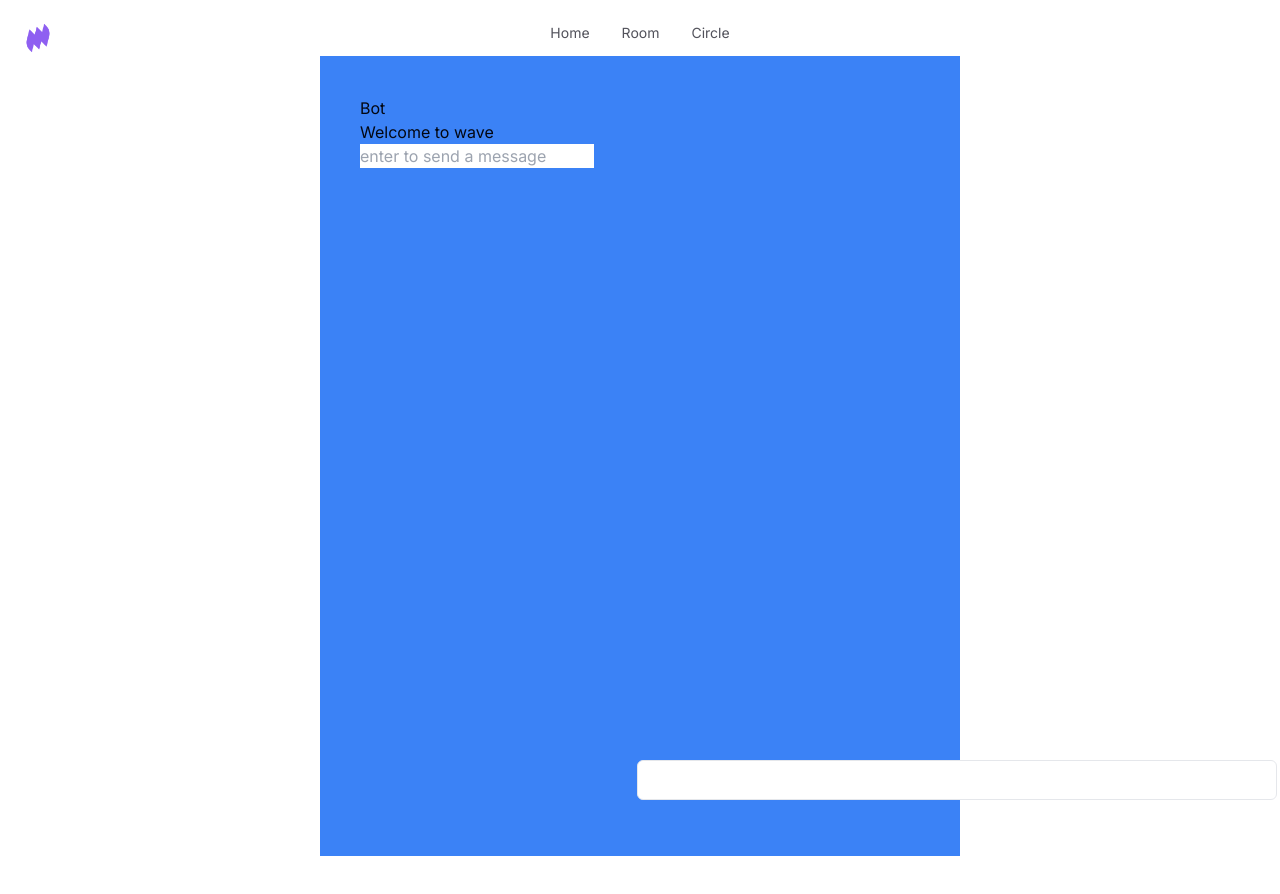
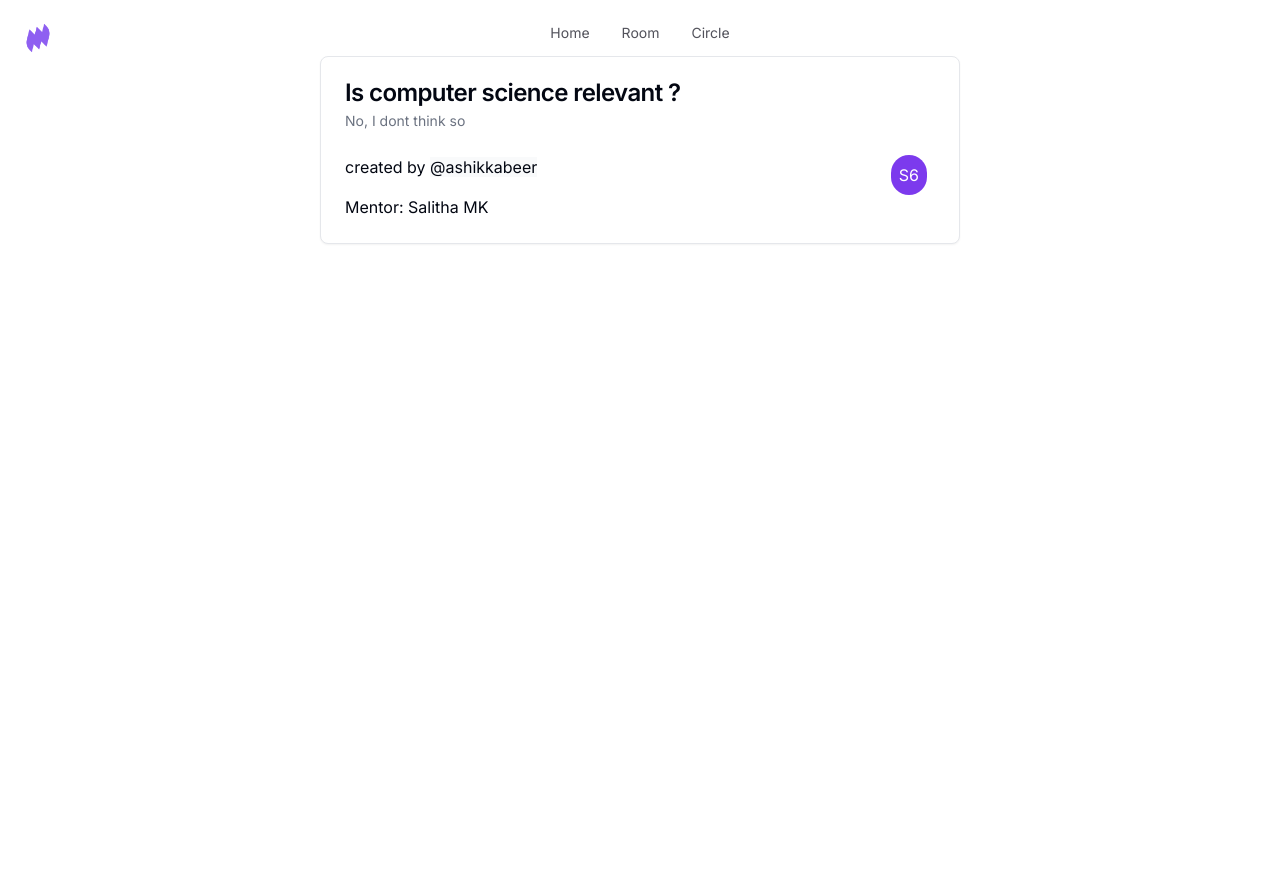
Before and after one commit to ashikkabeer/wave-frontend, a Next.js app: page /room in a window 1280 px wide. After the commit the page ends 856 px from the top, so only its background shows below. Built offline with nearby package versions, Linux system fonts and the light colour scheme; no server answers.

Commit message:
feat: chat rooms

```diff
--- a/src/app/room/chat.tsx
+++ b/src/app/room/chat.tsx
@@ -1,95 +1,30 @@
-"use client";
+import Link from "next/link";
 import {
   Card,
   CardContent,
   CardDescription,
-  CardFooter,
   CardHeader,
   CardTitle,
 } from "@/components/ui/card";
-import { useRef, useState,useEffect } from "react";
-import {io} from "socket.io-client"
 
-const SystemMessage = {
-  id:1,
-  body:"Welcome to wave",
-  author:"Bot",
-  createdAt: new Date().setFullYear(2021, 10, 10)
-}
-const socket = io('http://localhost:3000');
-// const socket = io('http://localhost:3000', { autoConnect: false });
-interface ChatProps {
-  currentUser: string; // Adjust the type according to your needs
-}
-export default function Chat({ currentUser }: ChatProps) {
-  const dummy = useRef();
-  const [inputValue, setinputValue] = useState("");
-  const [messages, setMessages] = useState([SystemMessage]);
-
-  useEffect(()=> {
-    socket.connect();
-
-    socket.on("connect",() => {
-      console.log("Socket connected");
-    })
-    socket.on("disconnect",() => {
-      console.log("Socket disconnected");
-    })
-
-    socket.on("createMessage",(newMessage) => {
-      setMessages((previousMessages) => [...previousMessages,newMessage])
-    })
-    return () => {
-      socket.off("connect");
-      socket.off("disconnect");
-      socket.off("createMessage");
-    }
-  },[]);
-
-  const handleSendMessage = (e) => {
-    if(e.key != "Enter" || inputValue.trim().length ===0 )return;
-console.log(e.target.value)
-    socket.emit("createMessage", {author:"ashik",body:inputValue.trim()});
-    setinputValue("");
-  };
-  const handleLogout = () => {
-    socket.disconnect();
-  }
-
-  // const sendMessage = async (e: any) => {
-  //   e.preventDefault();
-
-  //   setinputValue("");
-  //   // dummy.current.scrollIntoView({ behavior: 'smooth' });
-  // };
+export default function Chat() {
   return (
-    <div>
-      <div className="chat">
-      {messages.map((message, idx) => (
-        <div
-        key={idx}
-        className={`char-message ${
-          currentUser === message.author ? "outgoing" : ""
-        }`}
-        >
-        <div className="chat-message-wrapper">
-          <span className="chat-message-author">{message.author}</span>
-          <div className="chat-message-bubble">
-            <span className="chat-message-body">{message.body}</span>
-          </div>
-        </div>
-        </div>
-      ))}
-    </div>
-    <div className="chat-composer">
-      <input
-      type="text"
-      placeholder="enter to send a message"
-      value={inputValue}
-      onChange={(e) => setinputValue(e.target.value)}
-      onKeyDown={handleSendMessage}
-      />
-    </div>
-    </div>
+    <main className="w-full">
+      <div className="">
+        <Card className="">
+          <CardHeader>
+            <CardTitle>Is computer science relevant ?</CardTitle>
+            <CardDescription>No, I dont think so</CardDescription>
+          </CardHeader>
+          <CardContent>
+            <div className="flex justify-between">
+              <p>created by <span className="bg-primary-foreground">@ashikkabeer</span></p>
+              <p className="bg-primary text-white p-2 rounded-full mr-2">S6</p>
+            </div>
+            <p>Mentor: Salitha MK</p>
+          </CardContent>
+        </Card>
+      </div>
+    </main>
   );
 }
--- a/src/app/room/page.tsx
+++ b/src/app/room/page.tsx
@@ -1,20 +1,12 @@
-import Image from "next/image";
-import Chat from "./chat";
-import { Input } from "@/components/ui/input";
-import { Button } from "@/components/ui/button"
+import Link from "next/link"
+import Chat from "./chat"
+export default function Room () {
 
-export default async function Room() {
-  return (
-    <div className="w-screen flex justify-center my">
-      <div className=" w-full px-10 md:w-1/2 h-screen bg-blue-500">
-        <div className="h-full gap-2 flex flex-col my-10">
-          <Chat currentUser={"ashikkabeer"} />
-          <div className="fixed flex w-full justify-center gap-2 bottom-0">
-          <Input className=" w-2/4"/>
-          <Button variant="outline">Button</Button>
-          </div>
-        </div>
-      </div>
-    </div>
-  );
+    return (
+        <main className="w-screen flex justify-center">
+            <div className="w-2/4 h-screen flex-col gap-3">
+               <Link className="" href={"https://www.github.com/ashikkabeer"}> <Chat /></Link>
+            </div>
+        </main>
+    )
 }
--- /dev/null
+++ b/src/app/room/room/[id]/chat.tsx
@@ -0,0 +1,95 @@
+"use client";
+import {
+  Card,
+  CardContent,
+  CardDescription,
+  CardFooter,
+  CardHeader,
+  CardTitle,
+} from "@/components/ui/card";
+import { useRef, useState,useEffect } from "react";
+import {io} from "socket.io-client"
+
+const SystemMessage = {
+  id:1,
+  body:"Welcome to wave",
+  author:"Bot",
+  createdAt: new Date().setFullYear(2021, 10, 10)
+}
+const socket = io('http://localhost:3000');
+// const socket = io('http://localhost:3000', { autoConnect: false });
+interface ChatProps {
+  currentUser: string; // Adjust the type according to your needs
+}
+export default function Chat({ currentUser }: ChatProps) {
+  const dummy = useRef();
+  const [inputValue, setinputValue] = useState("");
+  const [messages, setMessages] = useState([SystemMessage]);
+
+  useEffect(()=> {
+    socket.connect();
+
+    socket.on("connect",() => {
+      console.log("Socket connected");
+    })
+    socket.on("disconnect",() => {
+      console.log("Socket disconnected");
+    })
+
+    socket.on("createMessage",(newMessage) => {
+      setMessages((previousMessages) => [...previousMessages,newMessage])
+    })
+    return () => {
+      socket.off("connect");
+      socket.off("disconnect");
+      socket.off("createMessage");
+    }
+  },[]);
+
+  const handleSendMessage = (e) => {
+    if(e.key != "Enter" || inputValue.trim().length ===0 )return;
+console.log(e.target.value)
+    socket.emit("createMessage", {author:"ashik",content:inputValue.trim()});
+    setinputValue("");
+  };
+  const handleLogout = () => {
+    socket.disconnect();
+  }
+
+  // const sendMessage = async (e: any) => {
+  //   e.preventDefault();
+
+  //   setinputValue("");
+  //   // dummy.current.scrollIntoView({ behavior: 'smooth' });
+  // };
+  return (
+    <div>
+      <div className="chat">
+      {messages.map((message, idx) => (
+        <div
+        key={idx}
+        className={`char-message ${
+          currentUser === message.author ? "outgoing" : ""
+        }`}
+        >
+        <div className="chat-message-wrapper">
+          <span className="chat-message-author">{message.author}</span>
+          <div className="chat-message-bubble">
+            <span className="chat-message-body">{message.body}</span>
+          </div>
+        </div>
+        </div>
+      ))}
+    </div>
+    <div className="chat-composer">
+      <input
+      type="text"
+      placeholder="enter to send a message"
+      value={inputValue}
+      onChange={(e) => setinputValue(e.target.value)}
+      onKeyDown={handleSendMessage}
+      />
+    </div>
+    </div>
+  );
+}
--- a/src/app/room/room/[id]/page.tsx
+++ b/src/app/room/room/[id]/page.tsx
@@ -1,59 +1,20 @@
-import { type Metadata } from 'next'
-import { notFound, redirect } from 'next/navigation'
+import Image from "next/image";
+import Chat from "./chat";
+import { Input } from "@/components/ui/input";
+import { Button } from "@/components/ui/button"
 
-import { auth } from '@/auth'
-import { getChat, getMissingKeys } from '@/app/actions'
-import { Chat } from '@/components/chat'
-import { AI } from '@/lib/chat/actions'
-import { Session } from '@/lib/types'
-
-export interface ChatPageProps {
-  params: {
-    id: string
-  }
+export default async function Room() {
+  return (
+    <div className="w-screen flex justify-center my">
+      <div className=" w-full px-10 md:w-1/2 h-screen bg-blue-500">
+        <div className="h-full gap-2 flex flex-col my-10">
+          <Chat currentUser={"ashikkabeer"} />
+          <div className="fixed flex w-full justify-center gap-2 bottom-0">
+          <Input className=" w-2/4"/>
+          <Button variant="outline">Button</Button>
+          </div>
+        </div>
+      </div>
+    </div>
+  );
 }
-export async function generateMetadata({
-  params
-}: ChatPageProps): Promise<Metadata> {
-  const session = await auth()
-
-  if (!session?.user) {
-    return {}
-  }
-
-  const chat = await getChat(params.id, session.user.id)
-  return {
-    title: chat?.title.toString().slice(0, 50) ?? 'Chat'
-  }
-}
-
-export default async function ChatPage({ params }: ChatPageProps) {
-  const session = (await auth()) as Session
-  const missingKeys = await getMissingKeys()
-
-  if (!session?.user) {
-    redirect(`/login?next=/chat/${params.id}`)
-  }
-
-  const userId = session.user.id as string
-  const chat = await getChat(params.id, userId)
-
-  if (!chat) {
-    redirect('/')
-  }
-
-  if (chat?.userId !== session?.user?.id) {
-    notFound()
-  }
-
-  return (
-    <AI initialAIState={{ chatId: chat.id, messages: chat.messages }}>
-      <Chat
-        id={chat.id}
-        session={session}
-        initialMessages={chat.messages}
-        missingKeys={missingKeys}
-      />
-    </AI>
-  )
-}
```
